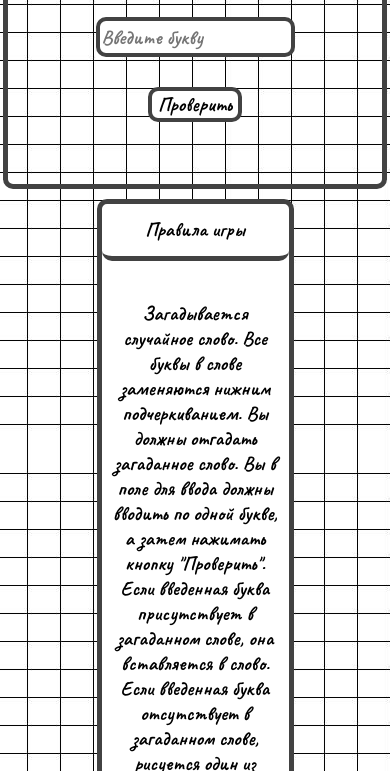
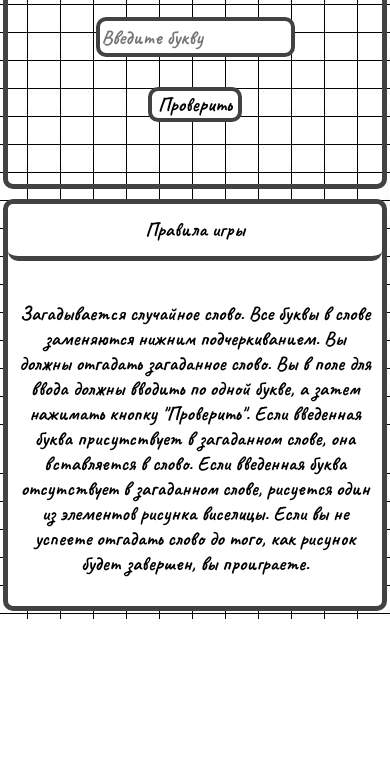
Before and after one commit to KitamCoder/hangman, a plain HTML site: page index.html in a window 390 px wide. Shown: the part 329-1100 px from the top of the page. After the commit the page ends 948 px from the top, so only its background shows below. Drawn offline with Linux system fonts and the light colour scheme.

Commit message:
Обновлён style.css

```diff
--- a/style.css
+++ b/style.css
@@ -85,3 +85,9 @@ body {
     padding: 10px;
     margin-top: 10px;
 }
+
+@media screen and (max-width: 700px) {
+    #rules {
+        width: 100%;
+    }
+}
```
Also changed, not shown: 1 other file.
